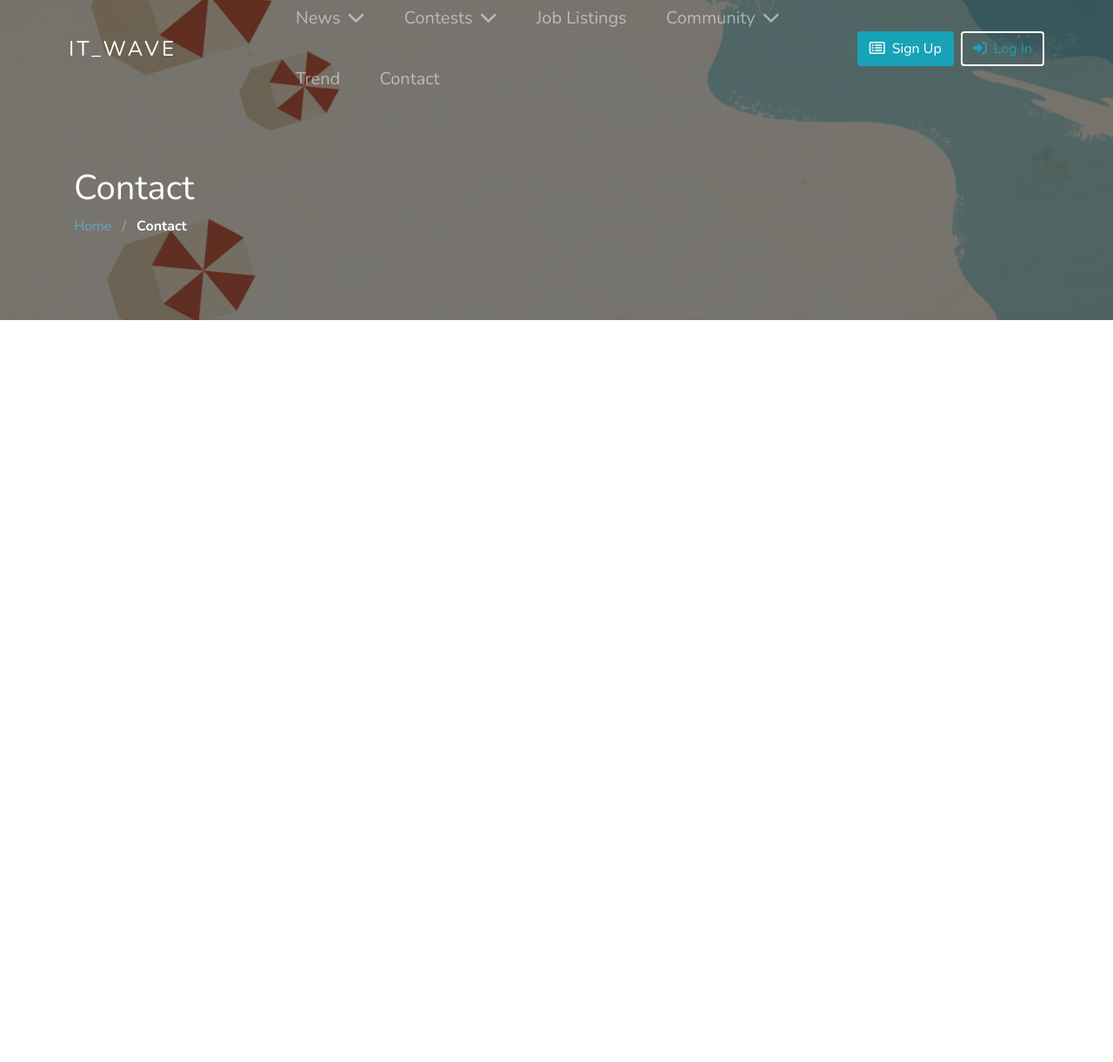
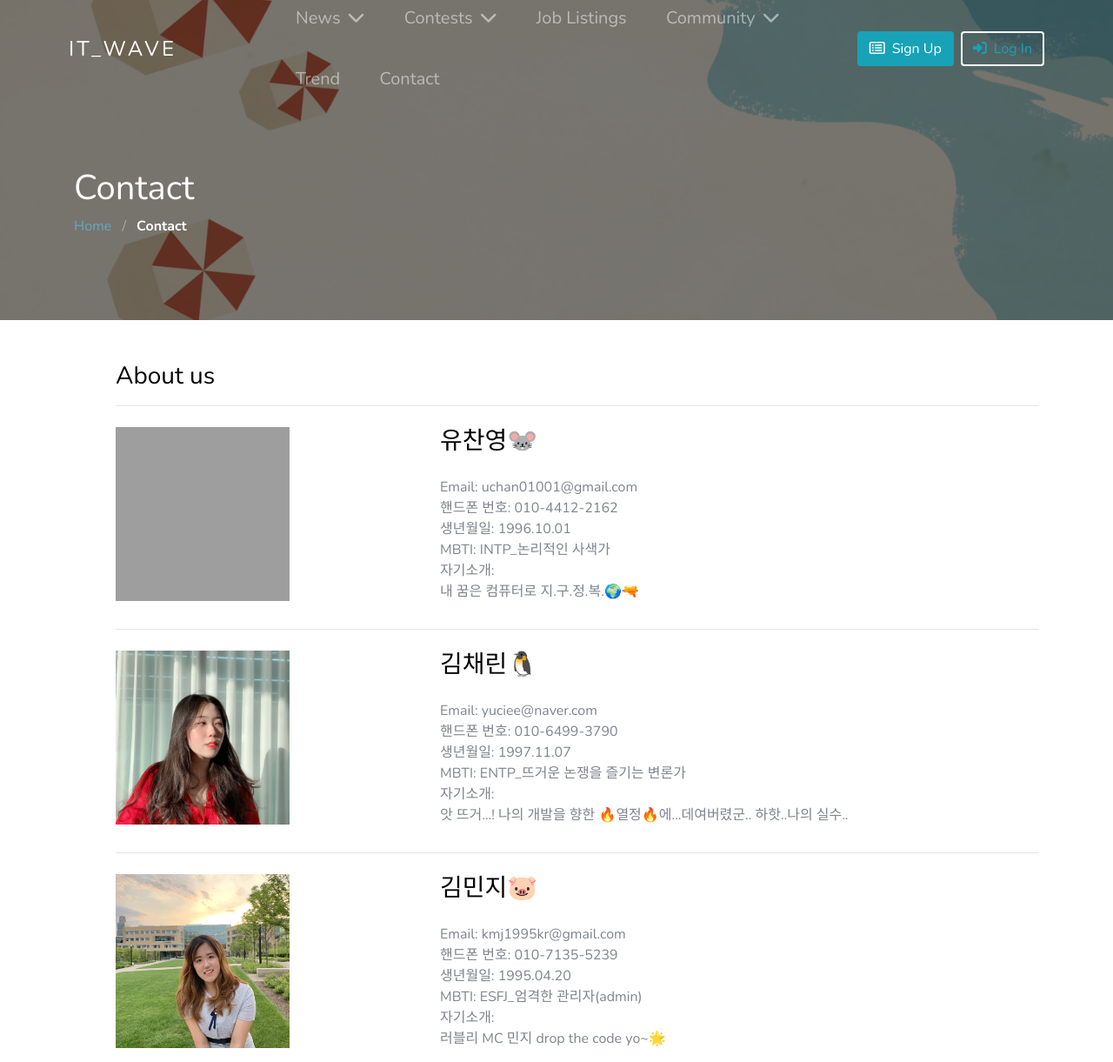
Before and after one commit to Poor-Condition/IT_Tech_Board_Multicampus, a Django app: page /contact in a window 1280 px wide. Shown: the whole page at 87% size. Before the commit the page ends 368 px from the top, so only its background shows below. Run offline with Django 3.2, Linux system fonts and the light colour scheme; some libraries are stand-ins or nearby versions; grey boxes are pictures that could not be loaded.

Commit message:
like_remain

```diff
--- a/django_src/blog/templates/blog/contact/contact.html
+++ b/django_src/blog/templates/blog/contact/contact.html
@@ -1 +1,46 @@
 {% extends "blog/base.html" %}
+{% load static %}
+{% block content %}
+<div class="mt-0 pl-5" id="profile">
+      <h3>About us</h3>
+      <hr class="mb-4">
+      <div class="row">
+        <figure class="col-4 mr-4 profile"><img src= "{% static 'images/uc0.jpg' %}" alt="Image" style="width: 200px; height: 200px;" class="img-fluid"></figure>
+        <div class="col-6">
+            <h3 class="row">유찬영🐭</h3>
+            <span class="row position mt-4">Email: uchan01001@gmail.com</span>
+            <span class="row position">핸드폰 번호: 010-4412-2162</span>
+            <span class="row position">생년월일: 1996.10.01</span>
+            <span class="row position">MBTI: INTP_논리적인 사색가</span>
+            <span class="row position">자기소개:</span>
+            <span class="row position">내 꿈은 컴퓨터로 지.구.정.복.🌍🔫</span>
+        </div>
+      </div>
+          <hr class="mb-4">
+      <div class="row">
+        <figure class="col-4 mr-4 profile"><img src= "{% static 'images/zzerii.jpg' %}" alt="Image" style="width: 200px; height: 200px;" class="img-fluid"></figure>
+        <div class="col-6">
+            <h3 class="row">김채린🐧</h3>
+            <span class="row position mt-4">Email: yuciee@naver.com</span>
+            <span class="row position">핸드폰 번호: 010-6499-3790</span>
+            <span class="row position">생년월일: 1997.11.07</span>
+            <span class="row position">MBTI: ENTP_뜨거운 논쟁을 즐기는 변론가</span>
+            <span class="row position">자기소개:</span>
+            <span class="row position">앗 뜨거...! 나의 개발을 향한 🔥열정🔥에...데여버렸군.. 하핫..나의 실수..</span>
+        </div>
+      </div>
+          <hr class="mb-4">
+      <div class="row">
+        <figure class="col-4 mr-4 profile"><img src= "{% static 'images/minji.jpg' %}" alt="Image" style="width: 200px; height: 200px;" class="img-fluid"></figure>
+        <div class="col-6">
+            <h3 class="row">김민지🐷</h3>
+            <span class="row position mt-4">Email: kmj1995kr@gmail.com</span>
+            <span class="row position">핸드폰 번호: 010-7135-5239</span>
+            <span class="row position">생년월일: 1995.04.20</span>
+            <span class="row position">MBTI: ESFJ_엄격한 관리자(admin)</span>
+            <span class="row position">자기소개:</span>
+            <span class="row position">러블리 MC 민지 drop the code yo~🌟</span>
+        </div>
+      </div>
+
+{% endblock %}
```
Also changed, not shown: django_src/blog/static/images/minji.jpg (added), django_src/blog/static/images/zzerii.jpg (added), 1 other file.
